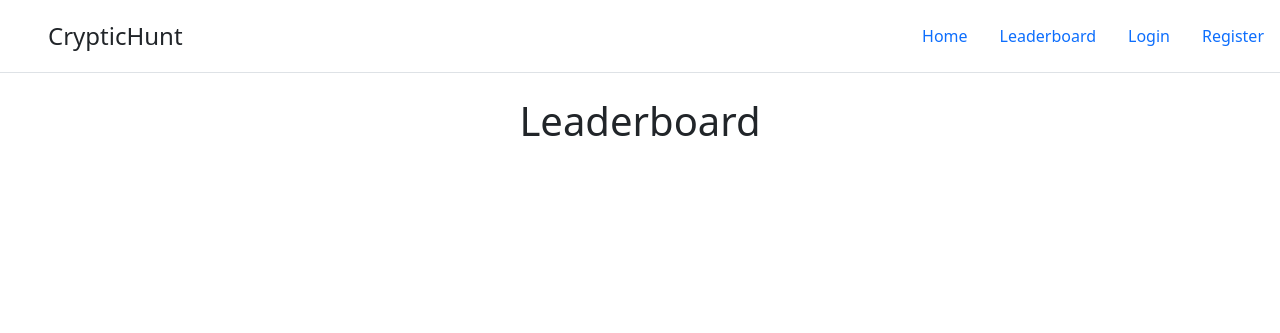
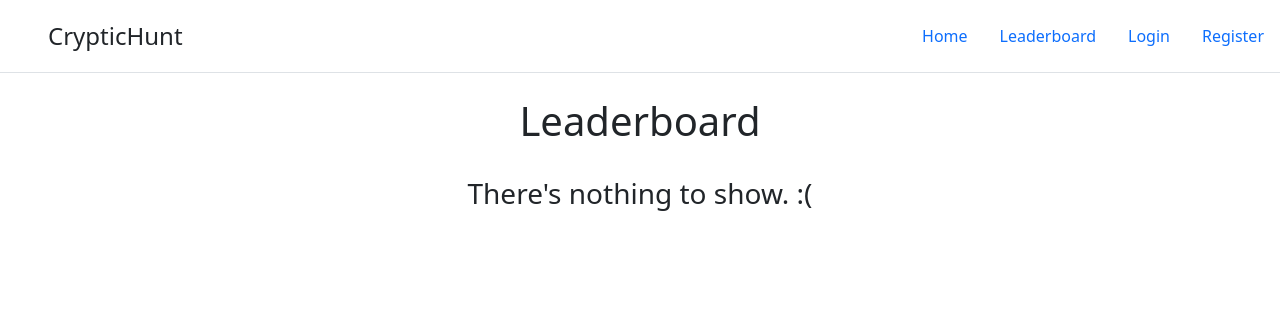
Before and after one commit to gaurangkhera/flask-cryptichunt, a Flask app: page /lb in a window 1280 px wide. Shown: the top 333 px of the page. Run offline with Flask 3, Linux system fonts and the light colour scheme.

Commit message:
Update leaderboard.html

```diff
--- a/hack/templates/leaderboard.html
+++ b/hack/templates/leaderboard.html
@@ -2,13 +2,16 @@
 {% block content %}
 <center>
     <h1>Leaderboard</h1><br>
+    {% if users|length == 0 %}
+        <h3>There's nothing to show. :(</h3>
+    {% else %}
     {% for user in users %}
     {% if user == current_user %}
     <h3>{{user.username}}(you) - {{user.correct_ans}} points</h3>
     {% else %}
     <h3>{{user.username}} - {{user.correct_ans}} points</h3>
-
     {% endif %}
     {% endfor %}
+    {% endif %}
 </center>
 {% endblock %}
```
